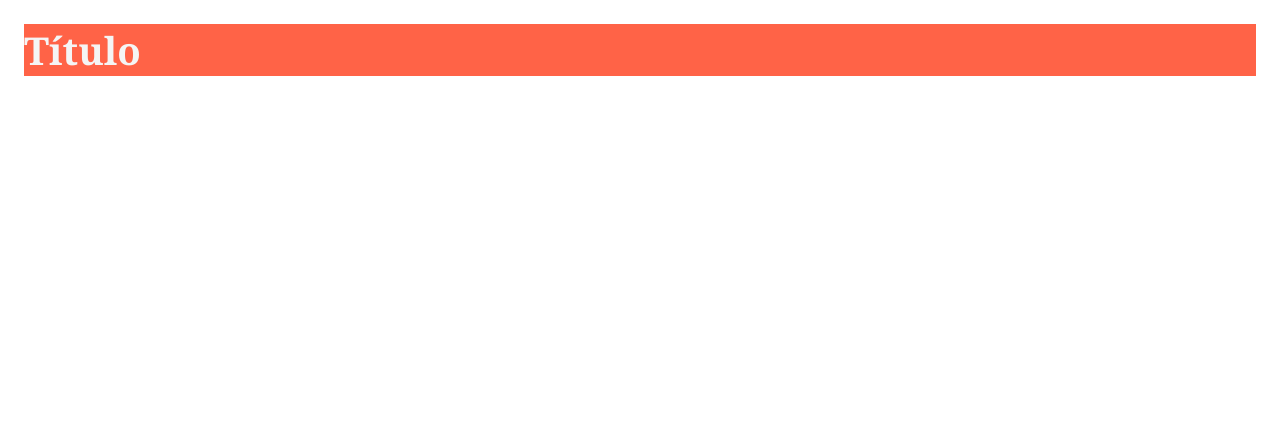
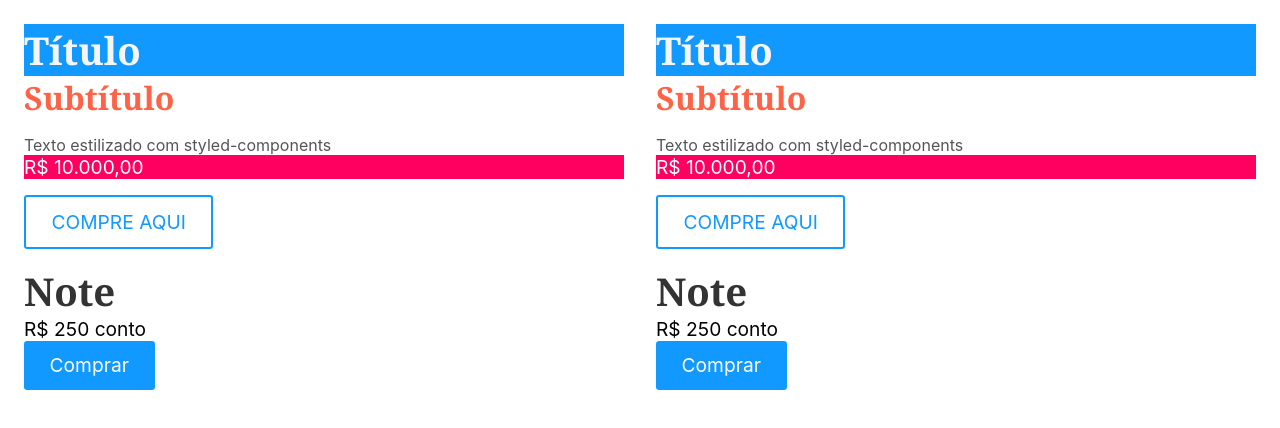
Before and after one commit to lefialho/react-origamid-aulas, a React (Create React App) app: page / in a window 1280 px wide. Shown: the top 428 px of the page. Built offline with nearby package versions, Linux system fonts and the light colour scheme.

Commit message:
Aula Styled Components

```diff
--- a/package.json
+++ b/package.json
@@ -9,6 +9,7 @@
     "react": "^18.1.0",
     "react-dom": "^18.1.0",
     "react-scripts": "5.0.1",
+    "styled-components": "^5.3.6",
     "web-vitals": "^2.1.4"
   },
   "scripts": {
--- a/src/css/App.css
+++ b/src/css/App.css
@@ -1,3 +1,3 @@
 .container {
-  background-color: tomato;
+  background-color: var(--color);
 }
--- a/src/css/Aula.js
+++ b/src/css/Aula.js
@@ -1,9 +1,81 @@
 import './App.css';
+import { Produto } from './components/Produto';
 import { Title } from './Title';
+import styled from 'styled-components';
+import { Price } from './components/Preco';
+import { useState } from 'react';
+
+const ProductContainer = styled.div`
+  display: flex;
+  gap: 2rem;
+`;
+
+const Product = styled.div`
+  flex: 1;
+`;
+
+const Subtitle = styled.h2`
+  font-size: 2rem;
+  color: tomato;
+`;
+
+const Paragraph = styled.p`
+  font-size: 1rem;
+  color: #555;
+  margin-top: 1rem;
+`;
+
+const Buy = styled.button`
+  font-size: 1.2rem;
+  margin-top: 1rem;
+  text-transform: uppercase;
+  border: 2px solid var(--color);
+  background: transparent;
+  color: var(--color);
+  transform: scale(${({ active }) => (active ? '1.2' : '1')});
+  transition: all 0.3s;
+
+  &:hover,
+  &:active,
+  &:focus-within {
+    background: var(--color);
+    color: white;
+  }
+`;
+
 export function AulaCSS() {
+  const [active, setActive] = useState(false);
+
   return (
-    <div className="container">
-      <Title />
-    </div>
+    <>
+      <ProductContainer>
+        <Product>
+          {' '}
+          <div className="container">
+            <Title />
+          </div>
+          <Subtitle>Subtítulo</Subtitle>
+          <Paragraph>Texto estilizado com styled-components</Paragraph>
+          <Price color="var(--color)">R$ 10.000,00</Price>
+          <Buy active={active} onClick={() => setActive(!active)}>
+            Compre aqui
+          </Buy>
+          <Produto />
+        </Product>
+        <Product>
+          {' '}
+          <div className="container">
+            <Title />
+          </div>
+          <Subtitle>Subtítulo</Subtitle>
+          <Paragraph>Texto estilizado com styled-components</Paragraph>
+          <Price color="var(--color)">R$ 10.000,00</Price>
+          <Buy active={active} onClick={() => setActive(!active)}>
+            Compre aqui
+          </Buy>{' '}
+          <Produto />
+        </Product>
+      </ProductContainer>
+    </>
   );
 }
--- /dev/null
+++ b/src/css/components/Preco.js
@@ -0,0 +1,7 @@
+import styled from 'styled-components';
+
+export const Price = styled.p`
+  /* background: ${({ color }) => color}; */
+  background: hsl(${Math.random() * 360}, 100%, 50%);
+  color: white;
+`;
--- /dev/null
+++ b/src/css/components/Produto.js
@@ -0,0 +1,12 @@
+import styles from './Produto.module.css';
+console.log(styles); // Css modules cria classes únicas para evitar conflitos
+
+export function Produto() {
+  return (
+    <div className={styles['wrapper-produto']}>
+      <h1 className={styles.titulo}>Note</h1>
+      <p className={styles['preco-total']}>R$ 250 conto</p>
+      <button className={styles.comprar}>Comprar</button>
+    </div>
+  );
+}
--- /dev/null
+++ b/src/css/components/Produto.module.css
@@ -0,0 +1,18 @@
+@value peso: bold;
+
+.titulo {
+  color: #333;
+}
+
+.preco-total {
+  font-weight: peso;
+}
+
+.comprar {
+  background-color:var(--color);
+  color: white;
+}
+
+.wrapper-produto {
+  margin-top: 1rem;
+}
```
Also changed, not shown: 1 other file (tests, documents, lock files or other folders).
